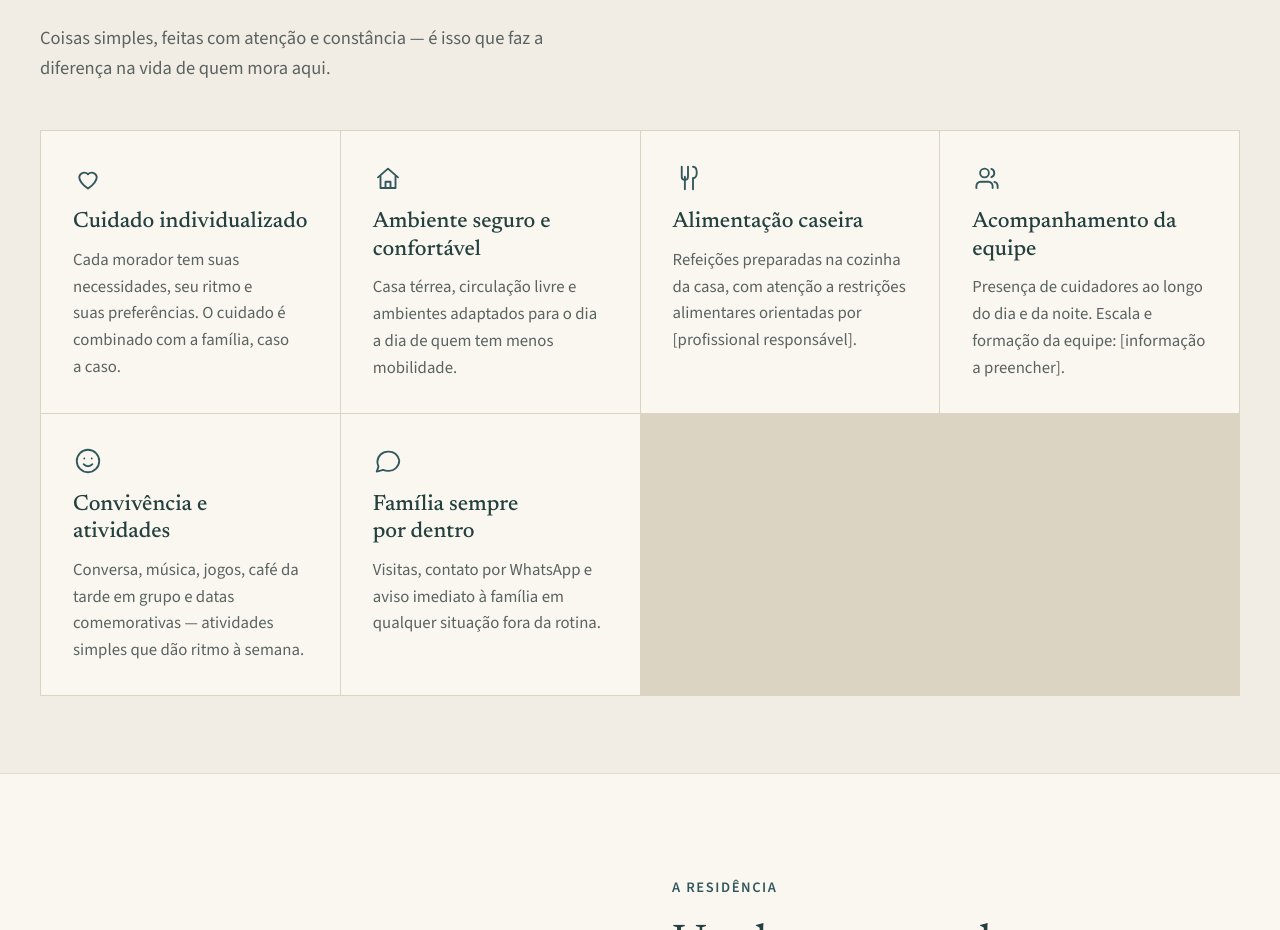
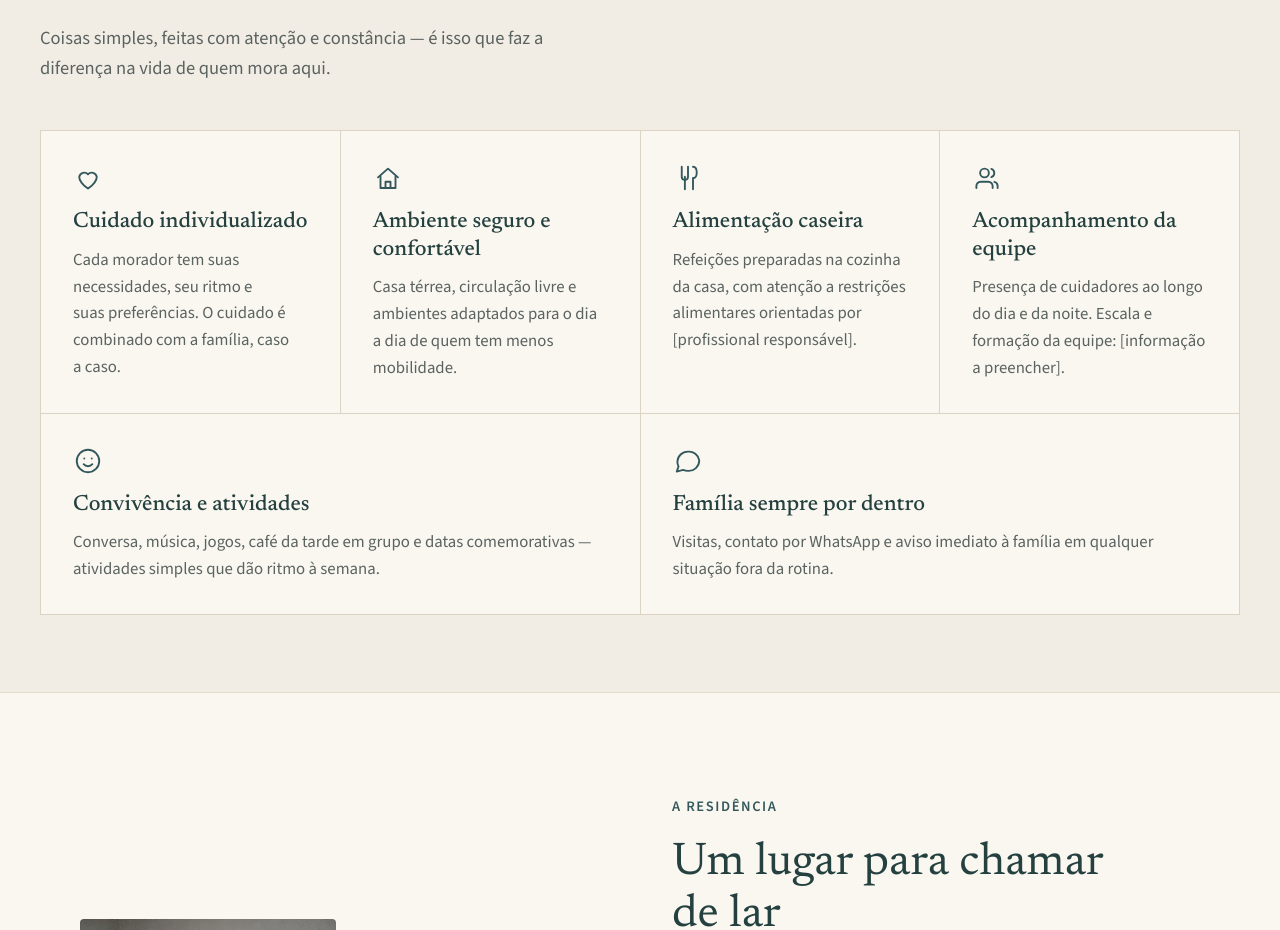
Before and after one commit to francisko-rezende/cissa-lp, a Next.js app: page / in a window 1280 px wide. Shown: the part 1043-1973 px from the top of the page. Built offline with nearby package versions, Linux system fonts and the light colour scheme.

Commit message:
Adjust cards responsivity

```diff
--- a/src/components/Benefits.tsx
+++ b/src/components/Benefits.tsx
@@ -14,9 +14,12 @@ export function Benefits() {
           Coisas simples, feitas com atenção e constância — é isso que faz a
           diferença na vida de quem mora aqui.
         </p>
-        <div className="grid grid-cols-1 gap-px border border-border bg-border sm:[grid-template-columns:repeat(auto-fit,minmax(min(100%,260px),1fr))]">
+        <div className="flex flex-wrap gap-px border border-border bg-border">
           {beneficios.map(({ id, titulo, texto, Icon }) => (
-            <div key={id} className="bg-ivory p-[clamp(24px,3vw,32px)]">
+            <div
+              key={id}
+              className="min-w-[260px] flex-1 basis-[260px] bg-ivory p-[clamp(24px,3vw,32px)]"
+            >
               <Icon className="mb-4 text-petrol" />
               <h3 className="mb-[9px] font-display text-[22px] leading-[1.25] font-medium text-ink">
                 {titulo}
```
